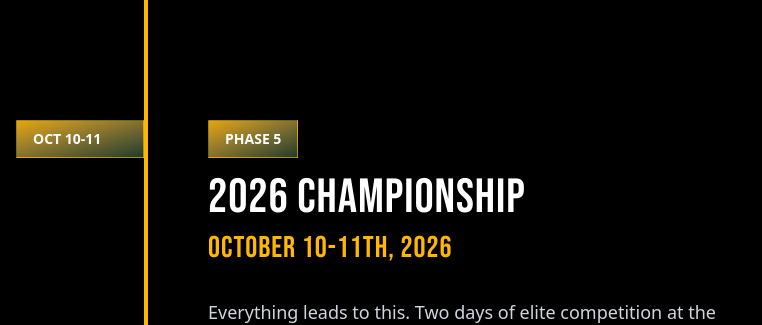
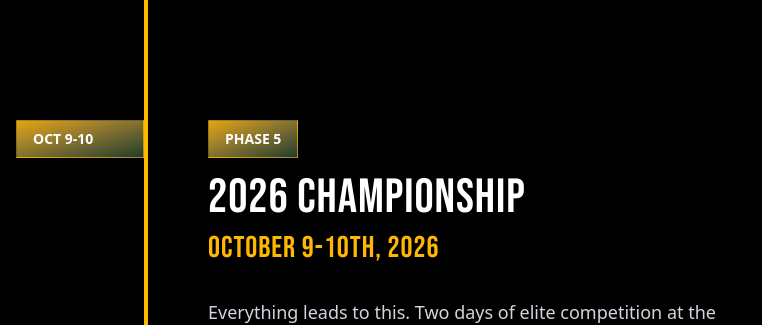
Before and after one commit to wodsmith/mwfc, a Next.js app: page / in a window 1280 px wide. Shown: the part 6100-6425 px from the top of the page, without its empty margins (0-762 px from the left). Built offline with nearby package versions, Linux system fonts and the light colour scheme; no server answers.

Commit message:
fix: update 2026 championship dates from October 10-11 to October 9-10
Changed all references to the 2026 Mountain West Championship dates
to the correct dates (9th and 10th) instead of the previous dates
(10th and 11th).

```diff
--- a/src/app/page.tsx
+++ b/src/app/page.tsx
@@ -748,7 +748,7 @@ export default function Timeline2026() {
             <div className="hidden md:block w-32 flex-shrink-0">
               <div className="sticky top-8">
                 <div className="bg-gradient-to-br from-sunrise-gold/90 to-forest-green/60 backdrop-blur-sm border border-sunrise-gold/30 text-white px-4 py-2 font-bold text-sm">
-                  OCT 10-11
+                  OCT 9-10
                 </div>
               </div>
             </div>
@@ -760,13 +760,13 @@ export default function Timeline2026() {
                     PHASE 5
                   </span>
                   <span className="md:hidden inline-block bg-gradient-to-br from-sunrise-gold/90 to-forest-green/60 backdrop-blur-sm border border-sunrise-gold/30 text-white px-4 py-2 text-xs font-bold w-fit">
-                    OCT 10-11, 2026
+                    OCT 9-10, 2026
                   </span>
                 </div>
                 <h3 className="text-5xl font-bebas text-white mb-6">
                   2026 CHAMPIONSHIP
                   <span className="block text-sunrise-gold text-3xl mt-2">
-                    OCTOBER 10-11TH, 2026
+                    OCTOBER 9-10TH, 2026
                   </span>
                 </h3>
               </div>
```
